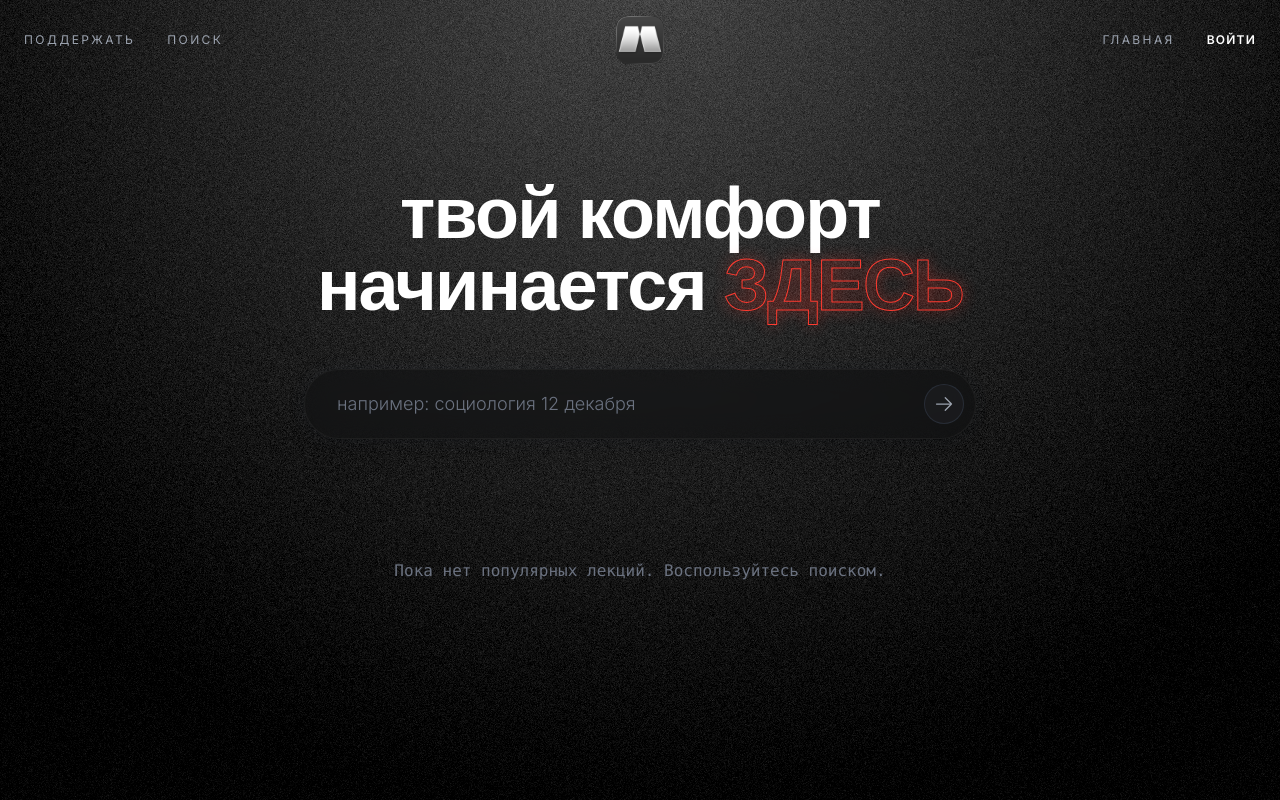
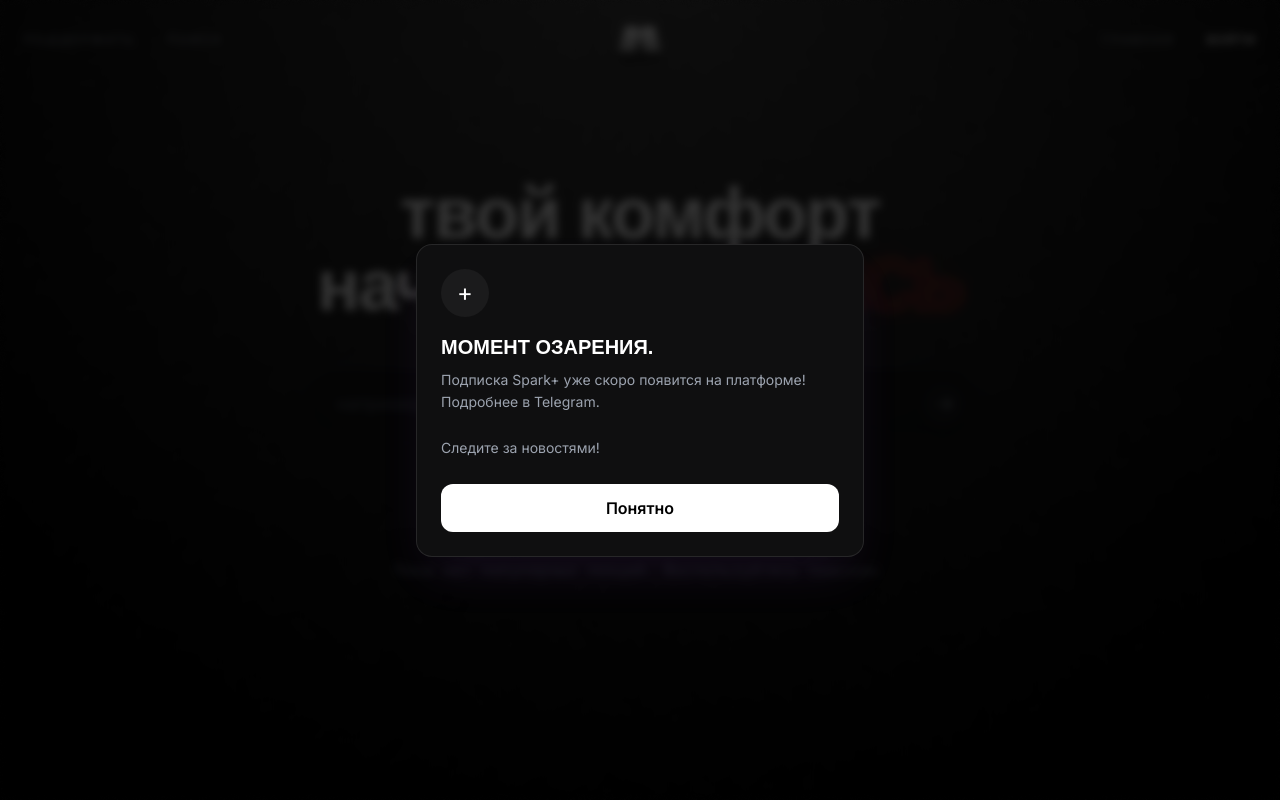
Before and after one commit to eevaal/omilab, a FastAPI app: template omilab-application/templates/index.html in a window 1280 px wide. Run offline with FastAPI, Linux system fonts and the light colour scheme; the template is opened without the code that fills it, so the values that code supplies are empty; parts of the project's set-up code (start-up, migrations or seed data) failed here and were passed over; some libraries are stand-ins or nearby versions; some web fonts are replaced.

Commit message:
add floating window

```diff
--- a/omilab-application/templates/index.html
+++ b/omilab-application/templates/index.html
@@ -235,6 +235,59 @@
 
         {% endif %} </main>
 
+
+
+
+
+
+
+
+
+
+
+    <div id="newsModal" class="fixed inset-0 z-[100] hidden">
+        <div class="absolute inset-0 bg-black/80 backdrop-blur-sm transition-opacity" onclick="closeNews()"></div>
+
+        <div class="relative flex min-h-full items-center justify-center p-4">
+            <div class="relative w-full max-w-md transform overflow-hidden rounded-2xl border border-white/10 bg-[#0F0F10] p-6 text-left shadow-2xl shadow-purple-500/10 transition-all">
+
+                <div class="mb-4 flex h-12 w-12 items-center justify-center rounded-full bg-white/5 text-2xl">
+                    +
+                </div>
+
+                <h3 class="font-display text-xl font-bold text-white mb-2">
+                    МОМЕНТ ОЗАРЕНИЯ.
+                </h3>
+
+                <p class="font-sans text-sm text-gray-400 mb-6 leading-relaxed">
+                    Подписка Spark+ уже скоро появится на платформе! Подробнее в Telegram.
+                    <br><br>
+                    Следите за новостями!
+                </p>
+
+                <div class="flex gap-3">
+                    <button onclick="closeNews()" class="flex-1 rounded-xl bg-white text-black font-bold py-3 hover:bg-gray-200 transition">
+                        Понятно
+                    </button>
+                </div>
+
+            </div>
+        </div>
+    </div>
+
+
+
+
+
+
+
+
+
+
+
+
+
+
     <script>
         // --- Логика меню ---
         const menuBtn = document.getElementById('user-menu-btn');
@@ -259,6 +312,33 @@
             catch (e) {}
             finally { window.location.href = "/"; }
         }
+
+        // 1. УНИКАЛЬНЫЙ ID НОВОСТИ (Меняй его, когда выйдет новая новость!)
+    // Например: 'news_spark_launch', 'news_maintenance_feb', 'news_v2'
+    const CURRENT_NEWS_ID = 'news_spark_promo_v1';
+
+    // 2. Проверка при загрузке
+    document.addEventListener("DOMContentLoaded", function() {
+        // Если в памяти НЕТ записи об этой новости -> Показываем
+        if (!localStorage.getItem(CURRENT_NEWS_ID)) {
+            const modal = document.getElementById('newsModal');
+            modal.classList.remove('hidden');
+            // Анимация появления (опционально)
+            setTimeout(() => {
+                modal.firstElementChild.classList.add('opacity-100');
+            }, 10);
+        }
+    });
+
+    // 3. Функция закрытия
+    function closeNews() {
+        const modal = document.getElementById('newsModal');
+        modal.classList.add('hidden');
+
+        // ЗАПИСЫВАЕМ В ПАМЯТЬ, ЧТО ЮЗЕР ВИДЕЛ ЭТУ НОВОСТЬ
+        localStorage.setItem(CURRENT_NEWS_ID, 'true');
+    }
+
     </script>
     <footer class="py-10"></footer>
     <script src="/static/js/search.js"></script>
```
